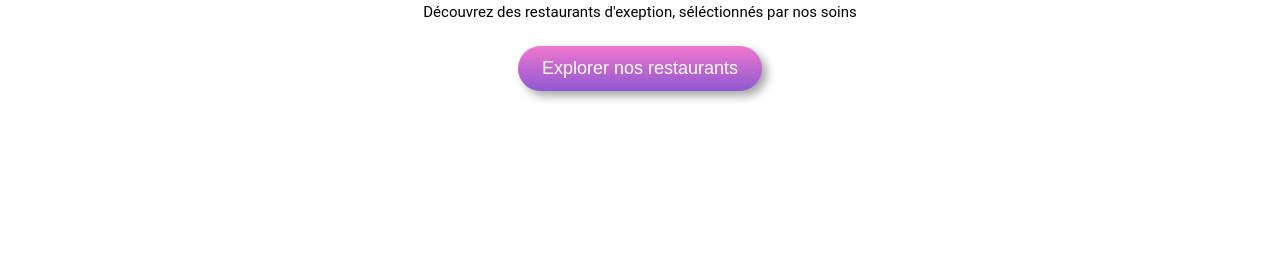
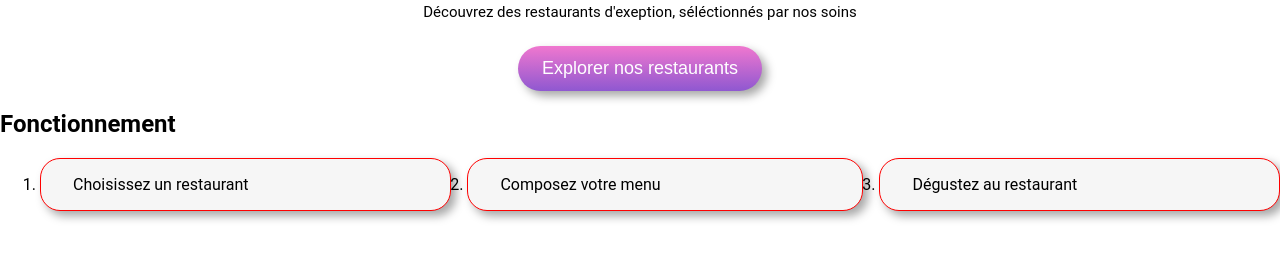
Before and after one commit to Asta212/OHMYFOOD, a website: page index.html in a window 1280 px wide. Shown: the part 276-536 px from the top of the page. Drawn offline with Linux system fonts and the light colour scheme; a web font is replaced by a local one.

Commit message:
Fonctionnement & liste

```diff
--- a/index.html
+++ b/index.html
@@ -1,11 +1,9 @@
 <!DOCTYPE html>
 <html lang="en">
+
 <head>
   <meta charset="UTF-8" />
-    <script
-      src="https://kit.fontawesome.com/59d3a4b52c.js"
-      crossorigin="anonymous"
-    ></script>
+  <script src="https://kit.fontawesome.com/59d3a4b52c.js" crossorigin="anonymous"></script>
   <link rel="stylesheet" type="text/css" href="style.css" />
   <meta http-equiv="X-UA-Compatible" content="IE=edge" />
   <meta name="viewport" content="width=device-width, initial-scale=1.0" />
@@ -33,6 +31,16 @@
 
       <button>Explorer nos restaurants</button>
     </section>
+
+    <section class="tuto">
+      <h2>Fonctionnement</h2>
+      <ol>
+        <li>Choisissez un restaurant</li>
+        <li>Composez votre menu</li>
+        <li>Dégustez au restaurant</li>
+      </ol>
+    </section>
   </main>
 </body>
+
 </html>
--- a/sass/layout/explorer.scss
+++ b/sass/layout/explorer.scss
@@ -1,3 +1,5 @@
+@import "../utils/box-shadow.scss";
+
 .explorer {
   text-align: center;
   & h2 {
@@ -22,8 +24,8 @@
       rgba(255, 121, 218, 0.9)
     );
     cursor: pointer;
-    box-shadow: 5px 5px 10px rgb(0 0 0 / 35%);
     transition: all 200ms;
+    @include base-shadow;
   }
   & button:hover {
     transform: scale(1.02);
--- /dev/null
+++ b/sass/layout/tuto.scss
@@ -0,0 +1,22 @@
+@import "../utils/zoom.scss";
+.tuto {
+    & ol {
+        display: flex;
+        flex-wrap: wrap;
+        gap: 16px;
+        @media (max-width: 800px) {
+            flex-direction: column;
+        }
+    }
+    & li {
+        background-color: #f6f6f6;
+        padding: 16px 32px;
+        border: 1px solid red;
+        flex-grow: 1;
+        border-radius: 20px;
+        @include base-shadow;
+        &:hover {
+            @include zoom;
+        }
+    }
+}
--- /dev/null
+++ b/sass/utils/box-shadow.scss
@@ -0,0 +1,3 @@
+@mixin base-shadow {
+    box-shadow: 5px 5px 10px rgb(0 0 0 / 35%);
+}
--- /dev/null
+++ b/sass/utils/zoom.scss
@@ -0,0 +1,3 @@
+@mixin zoom {
+    transform: scale(1.02);
+}
--- a/style.scss
+++ b/style.scss
@@ -2,3 +2,4 @@
 @import "./sass/layout/header";
 @import "./sass/layout/city";
 @import "./sass/layout/explorer";
+@import "./sass/layout/tuto";
```
Also changed, not shown: sass/base.scss (line endings or trailing spaces), style.css, 1 other file. Lines whose indentation alone changed are shown as unchanged.
